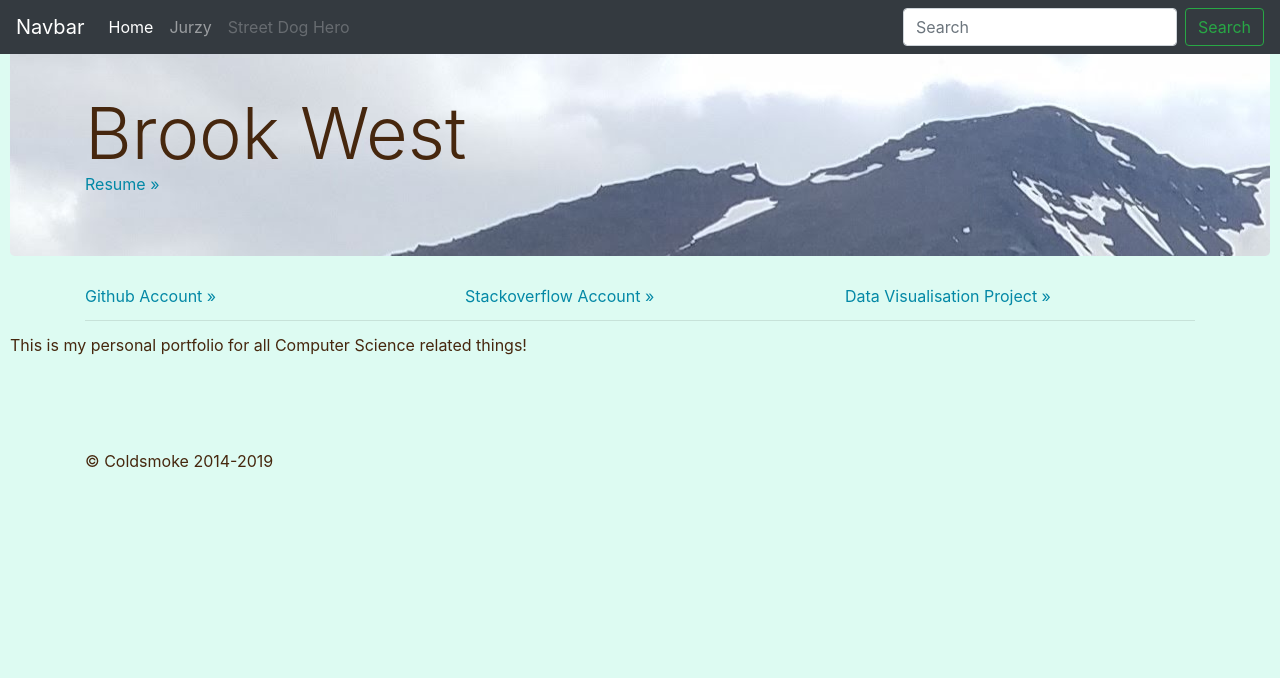
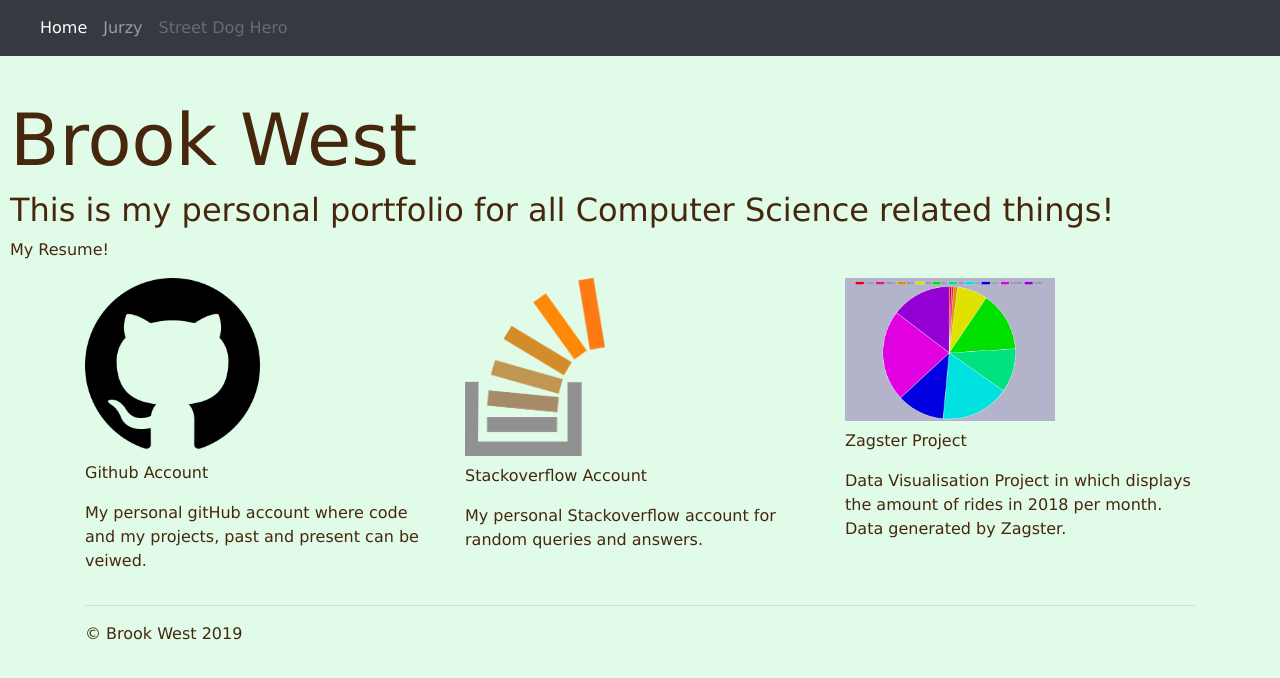
Before and after one commit to WestBrook-org/WestBrook-org.github.io, a plain HTML site: page index.html in a window 1280 px wide. Drawn offline with nearby package versions, Linux system fonts and the light colour scheme.

Commit message:
basically done

```diff
--- a/index.html
+++ b/index.html
@@ -18,7 +18,7 @@
   <body>
 
     <nav class="navbar navbar-expand-md navbar-dark fixed-top bg-dark">
-      <a class="navbar-brand" href="#">Navbar</a>
+      <a class="navbar-brand" href="#"></a>
       <button class="navbar-toggler" type="button" data-toggle="collapse" data-target="#navbarsExampleDefault" aria-controls="navbarsExampleDefault" aria-expanded="false" aria-label="Toggle navigation">
         <span class="navbar-toggler-icon"></span>
       </button>
@@ -37,60 +37,49 @@
             </div>
           </li>
         </ul>
-        <form class="form-inline my-2 my-lg-0">
-          <input class="form-control mr-sm-2" type="text" placeholder="Search" aria-label="Search">
-          <button class="btn btn-outline-success my-2 my-sm-0" type="submit">Search</button>
-        </form>
       </div>
     </nav>
 
     <main role="main">
 
-      <!-- Main jumbotron for a primary marketing message or call to action -->
-      <div class="jumbotron" style=background-image:url(camp-easy.jpg)>
-        <div class="container">
+      <div>
           <h1 id="mainHeader" class="display-3">Brook West</h1>
-          <p><a  href="Resume Draft 2 (1).pdf" role="button">Resume &raquo;</a></p>
-        </div>
+          <h2> This is my personal portfolio for all Computer Science related things!</h2>
+          <p><a  href="Resume Draft 2 (1).pdf" role="button">My Resume!</a></p>
       </div>
 
       <div class="container">
         <!-- Example row of columns -->
         <div class="row">
           <div class="col-md-4">
-            <h2></h2>
-            <p>  </p>
-            <p><a  href="https://github.com/WestBrook-org" role="button">Github Account &raquo;</a></p>
+            <h2><img src="github.png" alt="gitHub" width=50% height=50%></h2>
+            <p><a  href="https://github.com/WestBrook-org" role="button">Github Account</a></p>
+            <p>My personal gitHub account where code and my projects, past and present can be veiwed.</p>
           </div>
           <div class="col-md-4">
-            <h2></h2>
-            <p> </p>
-            <p><a  href="https://stackoverflow.com/users/12154834/brook-west" role="button">Stackoverflow Account &raquo;</a></p>
+            <h2><img src="stackoverflow.png" alt="OverFlow" width=40% height=40%></h2>
+            <p><a  href="https://stackoverflow.com/users/12154834/brook-west" role="button">Stackoverflow Account</a></p>
+            <p>My personal Stackoverflow account for random queries and answers.</p>
           </div>
           <div class="col-md-4">
-            <h2></h2>
-            <p></p>
-            <p><a  href="https://westbrook-org.github.io/Zagster-client/" role="button">Data Visualisation Project &raquo;</a></p>
+            <h2><img src="Screenshot (5).png" alt="Visualisation" width=60% height=60%></h2>
+            <p><a  href="https://westbrook-org.github.io/Zagster-client/" role="button">Zagster Project</a></p>
+            <p>Data Visualisation Project in which displays the amount of rides in 2018 per month. Data generated by Zagster.</p>
           </div>
         </div>
 
         <hr>
 
-      </div> <!-- /container -->
-      This is my personal portfolio for all Computer Science related things!
+      </div>
+
 
 
 
     </main>
-          <div id="main" role="main">
-          </div>
     <footer class="container">
-      <p>&copy; Coldsmoke 2014-2019</p>
+      <p>&copy; Brook West 2019</p>
     </footer>
 
-    <!-- Bootstrap core JavaScript
-    ================================================== -->
-    <!-- Placed at the end of the document so the pages load faster -->
     <script src="https://code.jquery.com/jquery-3.3.1.slim.min.js" integrity="sha384-q8i/X+965DzO0rT7abK41JStQIAqVgRVzpbzo5smXKp4YfRvH+8abtTE1Pi6jizo" crossorigin="anonymous"></script>
     <script src="https://cdnjs.cloudflare.com/ajax/libs/popper.js/1.14.3/umd/popper.min.js" integrity="sha384-ZMP7rVo3mIykV+2+9J3UJ46jBk0WLaUAdn689aCwoqbBJiSnjAK/l8WvCWPIPm49" crossorigin="anonymous"></script>
     <script src="https://stackpath.bootstrapcdn.com/bootstrap/4.1.3/js/bootstrap.min.js" integrity="sha384-ChfqqxuZUCnJSK3+MXmPNIyE6ZbWh2IMqE241rYiqJxyMiZ6OW/JmZQ5stwEULTy" crossorigin="anonymous"></script>
--- a/screen.css
+++ b/screen.css
@@ -1,65 +1,26 @@
-html, body, div, span, applet, object, iframe,
-h1, h2, h3, h4, h5, h6, p, blockquote, pre,
-a, abbr, acronym, address, big, cite, code,
-del, dfn, em, img, ins, kbd, q, s, samp,
-small, strike, strong, sub, sup, tt, var,
-b, u, i, center,
-dl, dt, dd, ol, ul, li,
-fieldset, form, label, legend,
-table, caption, tbody, tfoot, thead, tr, th, td,
-article, aside, canvas, details, embed,
-figure, figcaption, footer, header, hgroup,
-menu, nav, output, ruby, section, summary,
-time, mark, audio, video {
-  margin: 0;
-  padding: 10;
-  border: 0;
-  font-size: 100%;
-  font: inherit;
-  vertical-align: baseline; }
+#mainHeader {
+  padding-top: 5%;
+}
 
 body {
-  line-height: 1; }
-
-ol, ul {
-  list-style: none; }
-
-table {
-  border-collapse: collapse;
-  border-spacing: 0; }
-
-caption, th, td {
-  text-align: left;
-  font-weight: normal;
-  vertical-align: middle; }
-
-q, blockquote {
-  quotes: none; }
-  q:before, q:after, blockquote:before, blockquote:after {
-    content: "";
-    content: none; }
-
-a img {
-  border: none; }
-
-article, aside, details, figcaption, figure, footer, header, hgroup, menu, nav, section, summary {
-  display: block; }
-
-body {
-  font-family: -apple-system, BlinkMacSystemFont, 'Segoe UI', Roboto, Oxygen, Ubuntu, Cantarell, 'Open Sans', 'Helvetica Neue', sans-serif;
+  font-family: "Lucida Sans Unicode", "Lucida Grande", sans-serif;
   color: rgb(70, 39, 14); }
 
 a {
-  color: #0388a6; }
+  color: rgb(70, 39, 14); }
   a:hover {
-    color: #009ce0; }
+    color: rgb(70, 39, 14); }
+
+#Background {
+  background-size: 20px 10px;
+}
 
 #main {
   padding: 50px; }
 
 body {
   padding-top: 3.5rem;
-  background: #DDFBF2;
+  background: rgb(224, 252, 232);
   padding: 10px;
 }
 p#first {
```
Also changed, not shown: Screenshot (5).png (added), github.png (added), hexagons.jpg (added), stackoverflow.png (added), white.jfif (added), white2.jpg (added).
